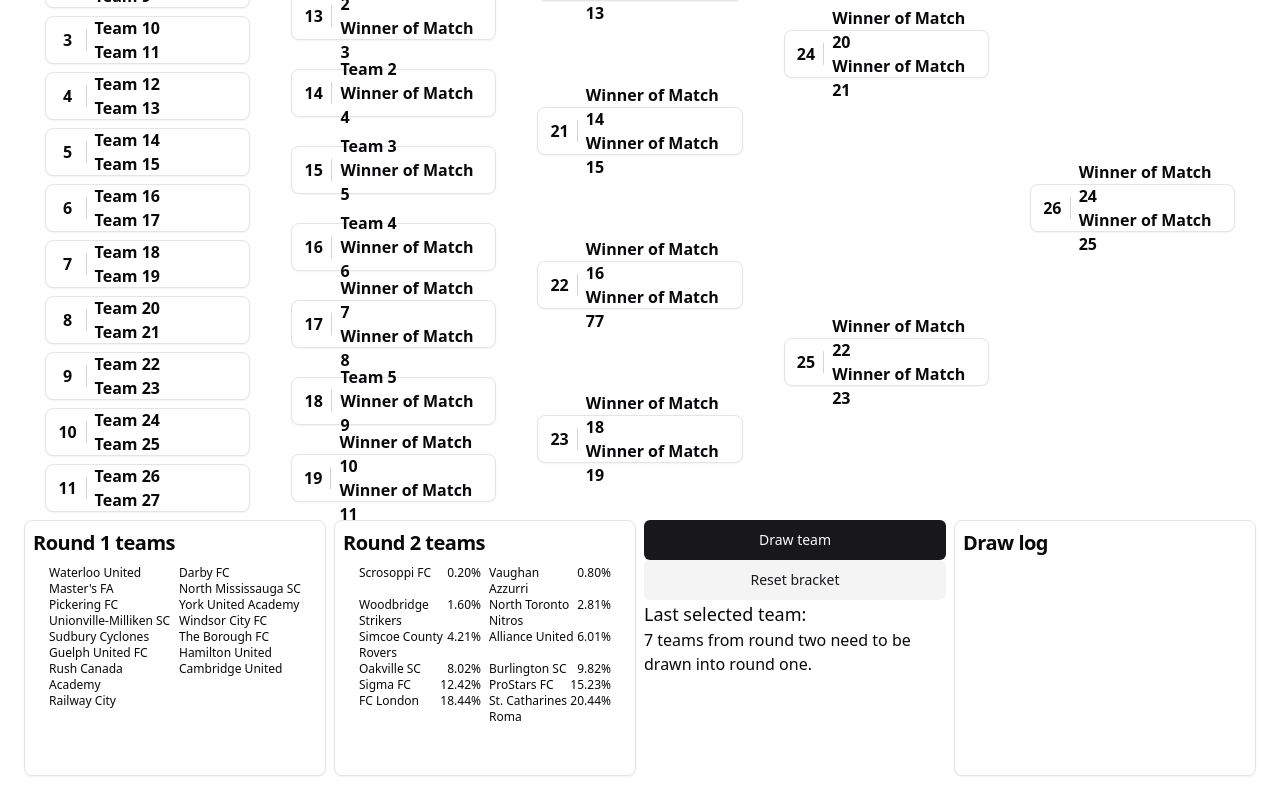
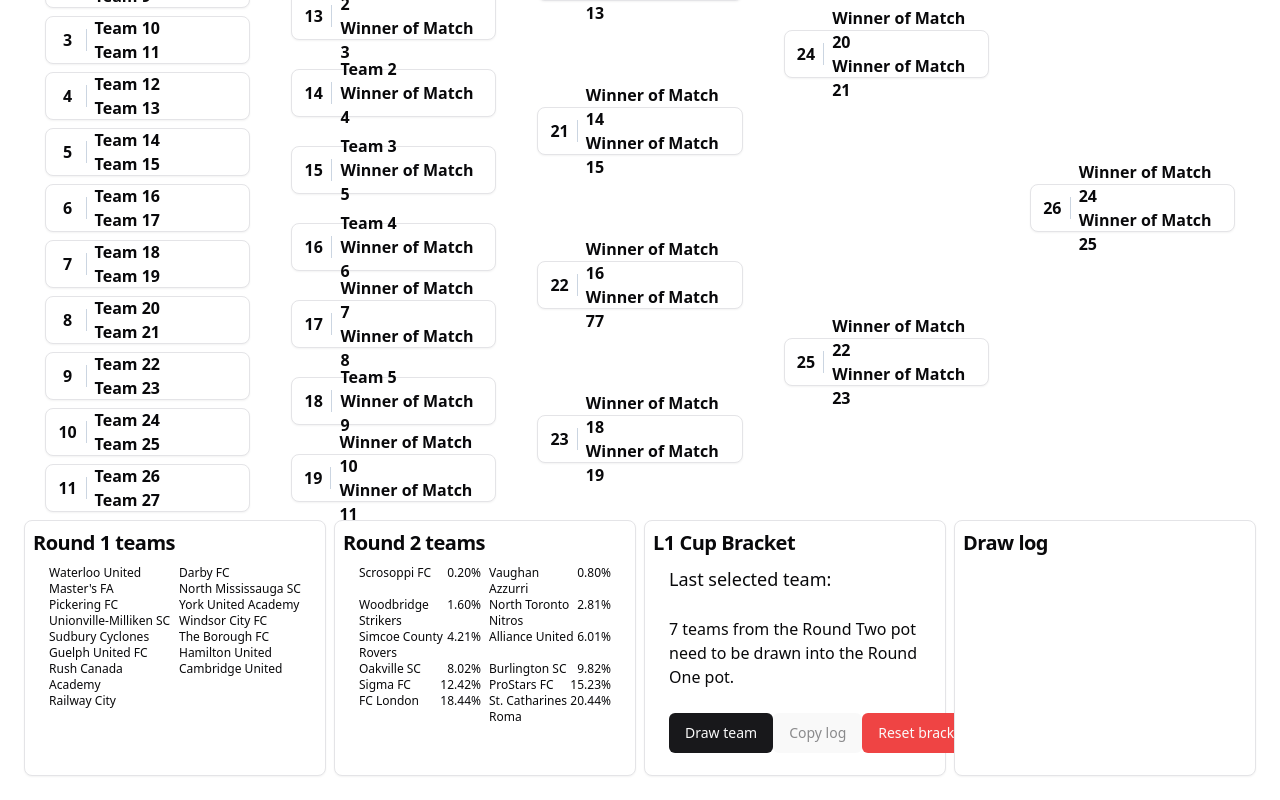
Before and after one commit to jjjjjjonathan/cup-draws, a React (Vite) app: page / in a window 1280 px wide. Shown: the part 221-1021 px from the top of the page. Built offline with nearby package versions, Linux system fonts and the light colour scheme.

Commit message:
Add copy to clipboard for logs

```diff
--- a/package.json
+++ b/package.json
@@ -18,8 +18,10 @@
     "clsx": "^2.1.1",
     "jotai": "^2.11.0",
     "lucide-react": "^0.469.0",
+    "next-themes": "^0.4.4",
     "react": "^18.3.1",
     "react-dom": "^18.3.1",
+    "sonner": "^1.7.1",
     "tailwind-merge": "^2.6.0",
     "tailwindcss-animate": "^1.0.7"
   },
--- a/src/App.tsx
+++ b/src/App.tsx
@@ -8,6 +8,7 @@ import {
 } from './lib/helpers';
 import { Tabs, TabsContent, TabsList, TabsTrigger } from '@/components/ui/tabs';
 import { atom, useSetAtom } from 'jotai';
+import { Toaster } from './components/ui/sonner';
 
 const logPlaceholder: string[] = [];
 
@@ -45,6 +46,7 @@ export type Atom = typeof mensAtom;
 
 function App() {
   return (
+    <>
       <Tabs className='w-full h-full' defaultValue='men'>
         <TabsList>
           <TabsTrigger value='men'>Men</TabsTrigger>
@@ -69,6 +71,8 @@ function App() {
           />
         </TabsContent>
       </Tabs>
+      <Toaster />
+    </>
   );
 }
 
--- a/src/components/bracket.tsx
+++ b/src/components/bracket.tsx
@@ -1,4 +1,4 @@
-import { Card, CardContent, CardTitle } from './ui/card';
+import { Card, CardContent, CardTitle, CardFooter } from './ui/card';
 import type { Team } from '@/lib/helpers';
 import { PREMIER, createDrawSlips, selectRandomTeam } from '@/lib/helpers';
 import { Button } from './ui/button';
@@ -6,6 +6,8 @@ import { MensMatches } from './mens-matches';
 import { WomensMatches } from './womens-matches';
 import { useAtom } from 'jotai';
 import type { Atom, State } from '@/App';
+import { useCallback } from 'react';
+import { toast } from 'sonner';
 
 type BracketProps = {
   byeTeamCount: number;
@@ -28,20 +30,20 @@ export const Bracket = ({
     if (bracket.byeTeams.length > byeTeamCount) {
       return `${bracket.byeTeams.length - byeTeamCount} team${
         bracket.byeTeams.length - byeTeamCount === 1 ? '' : 's'
-      } from round two need to be drawn into round one.`;
+      } from the Round Two pot need to be drawn into the Round One pot.`;
     } else if (
       bracket.byeTeams.length <= byeTeamCount &&
       bracket.byeTeams.length > 0
     ) {
       return `${bracket.byeTeams.length} team${
         bracket.byeTeams.length === 1 ? '' : 's'
-      } need to be drawn for round two.`;
+      } need to be drawn for Round Two.`;
     } else if (bracket.firstRoundTeams.length === 0) {
       return 'You have finished with the bracket draw.';
     } else {
       return `${bracket.firstRoundTeams.length} team${
         bracket.firstRoundTeams.length === 1 ? '' : 's'
-      } need to be drawn into round one.`;
+      } need to be drawn into Round One.`;
     }
   };
 
@@ -57,7 +59,7 @@ export const Bracket = ({
         bracketSeeding: [...prev.bracketSeeding],
         drawLog: [
           ...prev.drawLog,
-          `${selectedTeam.name} was drawn and moved into the first round pot.`,
+          `${selectedTeam.name} was drawn and moved into the first-round pot.`,
         ],
       }));
     } else if (
@@ -146,6 +148,20 @@ export const Bracket = ({
     }
   };
 
+  const copyToClipboard = useCallback((value: string) => {
+    const handleCopy = async () => {
+      try {
+        await navigator.clipboard.writeText(value);
+      } catch (error) {
+        throw new Error('writeText not supported.');
+      } finally {
+        toast('Copied log to clipboard.');
+      }
+    };
+
+    handleCopy();
+  }, []);
+
   return (
     <>
       <div className='m-2 p-4'>
@@ -167,8 +183,19 @@ export const Bracket = ({
             shouldCountOdds={bracket.byeTeams.length > byeTeamCount}
             seededTeams={seededTeams}
           />
-
-          <div className='flex flex-col'>
+          <Card className='h-64'>
+            <CardTitle className='p-2 text-xl'>L1 Cup Bracket</CardTitle>
+            <div className='flex flex-col justify-between h-52'>
+              <CardContent className='space-y-6'>
+                <p className='text-lg'>
+                  Last selected team:{' '}
+                  <span className='font-semibold'>
+                    {bracket.lastSelectedTeam}
+                  </span>
+                </p>
+                <p>{message()}</p>
+              </CardContent>
+              <CardFooter className='flex flex-row justify-between items-end'>
                 <Button
                   onClick={drawTeam}
                   disabled={bracket.firstRoundTeams.length <= 0}
@@ -177,16 +204,21 @@ export const Bracket = ({
                 </Button>
                 <Button
                   variant='secondary'
+                  disabled={bracket.drawLog.length <= 0}
+                  onClick={() => copyToClipboard(bracket.drawLog.join('\n\n'))}
+                >
+                  Copy log
+                </Button>
+                <Button
+                  variant='destructive'
                   onClick={() => setBracket(initialState)}
                 >
                   Reset bracket
                 </Button>
-            <p className='text-lg'>
-              Last selected team:{' '}
-              <span className='font-semibold'>{bracket.lastSelectedTeam}</span>
-            </p>
-            <p>{message()}</p>
+              </CardFooter>
             </div>
+          </Card>
+
           <Card className='h-64'>
             <CardTitle className='p-2 text-xl'>Draw log</CardTitle>
             <CardContent className='text-xs overflow-y-auto h-48 px-12'>
--- /dev/null
+++ b/src/components/ui/sonner.tsx
@@ -0,0 +1,29 @@
+import { useTheme } from "next-themes"
+import { Toaster as Sonner } from "sonner"
+
+type ToasterProps = React.ComponentProps<typeof Sonner>
+
+const Toaster = ({ ...props }: ToasterProps) => {
+  const { theme = "system" } = useTheme()
+
+  return (
+    <Sonner
+      theme={theme as ToasterProps["theme"]}
+      className="toaster group"
+      toastOptions={{
+        classNames: {
+          toast:
+            "group toast group-[.toaster]:bg-background group-[.toaster]:text-foreground group-[.toaster]:border-border group-[.toaster]:shadow-lg",
+          description: "group-[.toast]:text-muted-foreground",
+          actionButton:
+            "group-[.toast]:bg-primary group-[.toast]:text-primary-foreground",
+          cancelButton:
+            "group-[.toast]:bg-muted group-[.toast]:text-muted-foreground",
+        },
+      }}
+      {...props}
+    />
+  )
+}
+
+export { Toaster }
```
Also changed, not shown: 1 other file (tests, documents, lock files or other folders). Lines whose indentation alone changed are shown as unchanged.
